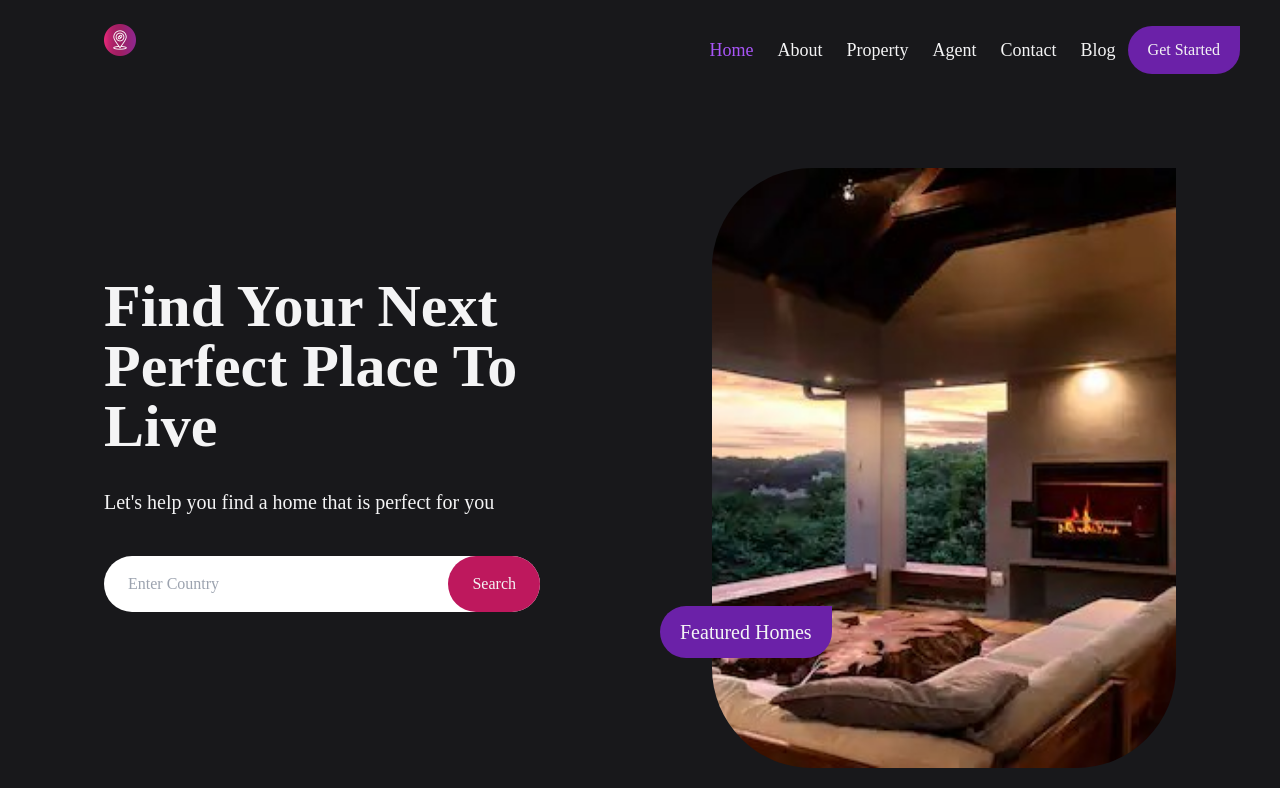
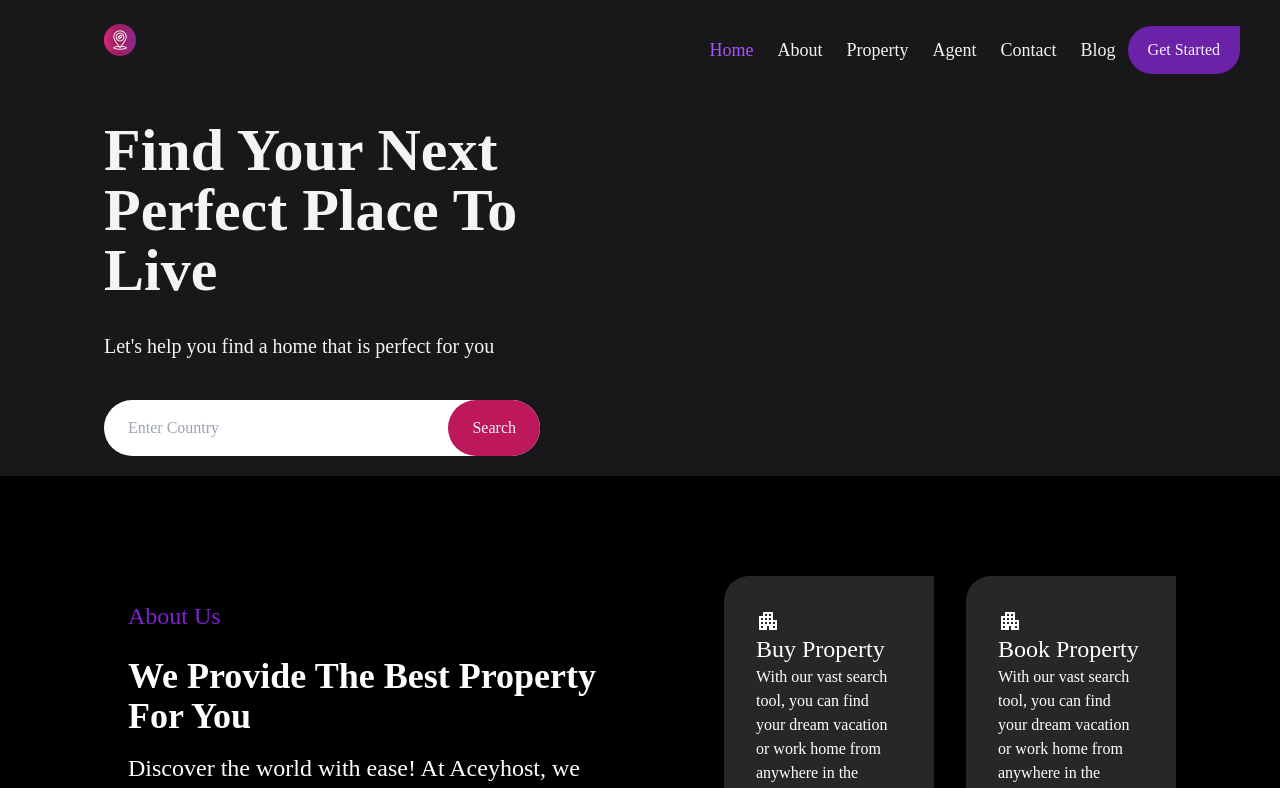
Before and after one commit to Est-1y/Webstack-Portfolio-Project, a React (Create React App) app in the folder frontend/Aceyhost/: page / in a window 1280 px wide. Shown: the top 788 px of the page. Built offline with nearby package versions, Linux system fonts and the light colour scheme; no server answers.

Commit message:
Update Home.js

```diff
--- a/frontend/Aceyhost/src/components/Home/Home.js
+++ b/frontend/Aceyhost/src/components/Home/Home.js
@@ -1,7 +1,6 @@
 import React from "react";
 import Header from "../Header/Header";
 import Footer from "../Footer/Footer";
-import HeroImageBox from "../utils/HeroImageBox";
 import SearchButton from "../utils/SearchButton";
 import MoreProperty from "../Property/MoreProperty";
 import ExpertSection from "../utils/ExpertSection";
@@ -26,7 +25,6 @@ function Home() {
               <p className="text-xl mb-10">Let's help you find a home that is perfect for you</p>
               <SearchButton />
             </div>
-            {<HeroImageBox p="Featured Homes" url ={items[0]?.url}/>}
           </div>
         </div>
       </section>
```
